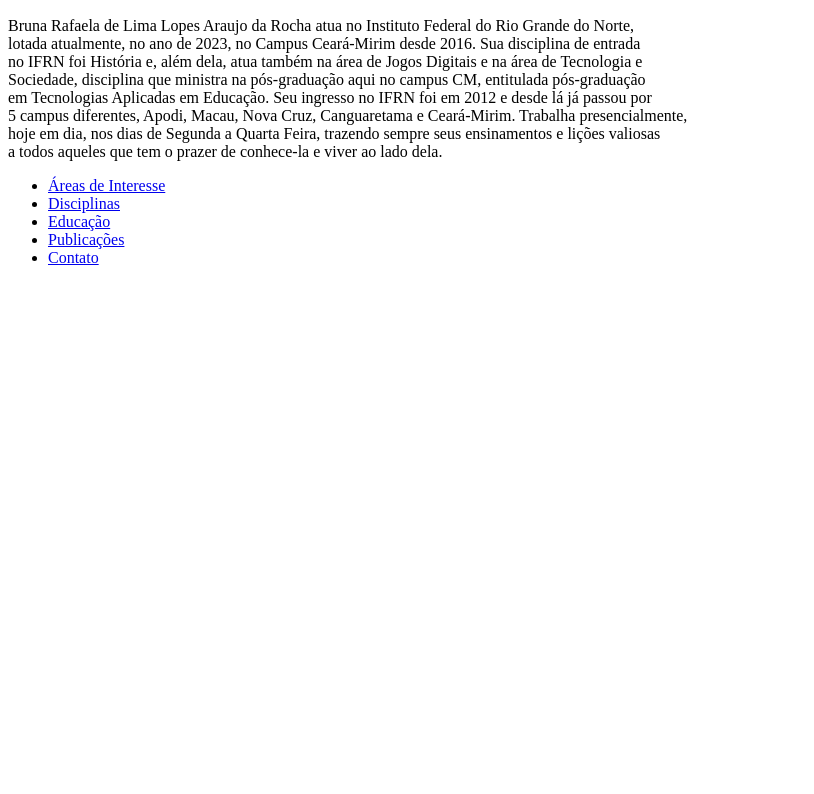
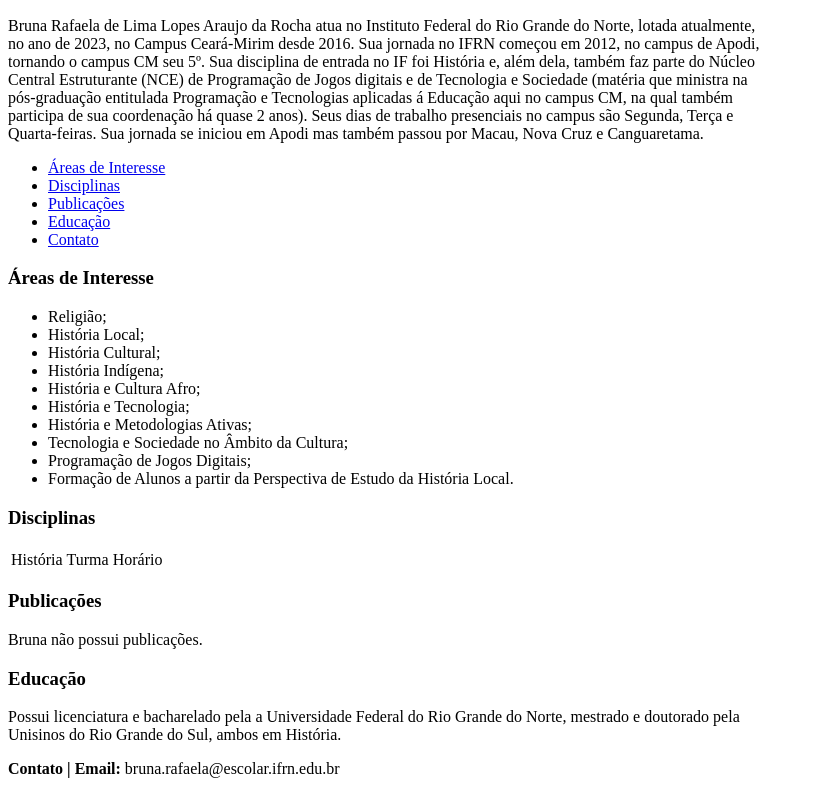
Before and after one commit to mariadp17/aweb, a plain HTML site: page siteprofessor/index.html in a window 1280 px wide. Shown: the part 442-1236 px from the top of the page, without its empty margins (0-814 px from the left). Before the commit the page ends 800 px from the top, so only its background shows below. Drawn offline with Linux system fonts and the light colour scheme.

Commit message:
Update index.html

```diff
--- a/siteprofessor/index.html
+++ b/siteprofessor/index.html
@@ -14,19 +14,53 @@
             <img src="imgs/bruna prof2.jpg">
             <figcaption>Ressignificar - Ação de atribuir um novo significado a algo ou alguém.</figcaption>
         </figure>
-        <section>
+        <div>
             <h2>Quem é Bruna Rafaela?</h2>
-            <p>Bruna Rafaela de Lima Lopes Araujo da Rocha atua no Instituto Federal do Rio Grande do Norte,<br> lotada atualmente, no ano de 2023, no Campus Ceará-Mirim desde 2016. Sua disciplina de entrada<br> no IFRN foi História e, além dela, atua também na área de Jogos Digitais e na área de Tecnologia e<br> Sociedade, disciplina que ministra na pós-graduação aqui no campus CM, entitulada pós-graduação<br> em Tecnologias Aplicadas em Educação. Seu ingresso no IFRN foi em 2012 e desde lá já passou por<br> 5 campus diferentes, Apodi, Macau, Nova Cruz, Canguaretama e Ceará-Mirim. Trabalha presencialmente,<br> hoje em dia, nos dias de Segunda a Quarta Feira, trazendo sempre seus ensinamentos e lições valiosas<br> a todos aqueles que tem o prazer de conhece-la e viver ao lado dela.</p>
-        </section>
+        <p>Bruna Rafaela de Lima Lopes Araujo da Rocha atua no Instituto Federal do Rio Grande do Norte, lotada atualmente,<br> no ano de 2023, no Campus Ceará-Mirim desde 2016. Sua jornada no IFRN começou em 2012, no campus de Apodi,<br> tornando o campus CM seu 5º. Sua disciplina de entrada no IF foi História e, além dela, também faz parte do Núcleo<br> Central Estruturante (NCE) de Programação de Jogos digitais e de Tecnologia e Sociedade (matéria que ministra na<br> pós-graduação entitulada Programação e Tecnologias aplicadas á Educação aqui no campus CM, na qual também<br> participa de sua coordenação há quase 2 anos). Seus dias de trabalho presenciais no campus são Segunda, Terça e<br> Quarta-feiras. Sua jornada se iniciou em Apodi mas também passou por Macau, Nova Cruz e Canguaretama.</p>
+        </div>
         <nav>
             <ul>
                 <li><a href="#ai">Áreas de Interesse</a></li>
                 <li><a href="#di">Disciplinas</a></li>
-                <li><a href="#edu">Educação</a></li>
-                <li><a href="pub">Publicações</a></li>
+                <li><a href="#pub">Publicações</a></li>
+                <li><a href="edu">Educação</a></li>
                 <li><a href="#ctt">Contato</a></li>
             </ul>
         </nav>
+        <div id="ai">
+            <h3>Áreas de Interesse</h3>
+            <ul>
+                <li>Religião;</li>
+                <li>História Local;</li>
+                <li>História Cultural;</li>
+                <li>História Indígena;</li>
+                <li>História e Cultura Afro;</li>
+                <li>História e Tecnologia;</li>
+                <li>História e Metodologias Ativas;</li>
+                <li>Tecnologia e Sociedade no Âmbito da Cultura;</li>
+                <li>Programação de Jogos Digitais;</li>
+                <li>Formação de Alunos a partir da Perspectiva de Estudo da História Local.</li>
+            </ul>
+        </div>
+        <div id="di">
+            <h3>Disciplinas</h3>
+            <table>
+                <td>História</td>
+                <td>Turma</td>
+                <td>Horário</td>
+            </table>
+        </div>
+        <div id="pub">
+            <h3>Publicações</h3>
+            <p>Bruna não possui publicações.</p>
+        </div>
+        <div id="edu">
+            <h3>Educação</h3>
+            <p>Possui licenciatura e bacharelado pela a Universidade Federal do Rio Grande do Norte, mestrado e doutorado pela<br> Unisinos do Rio Grande do Sul, ambos em História.</p>
+        </div>
+        <footer id="ctt">
+            <p><strong>Contato |</strong> <strong>Email:</strong> bruna.rafaela@escolar.ifrn.edu.br</p>
+        </footer>
     </header>
 </body>
 </html>
```
